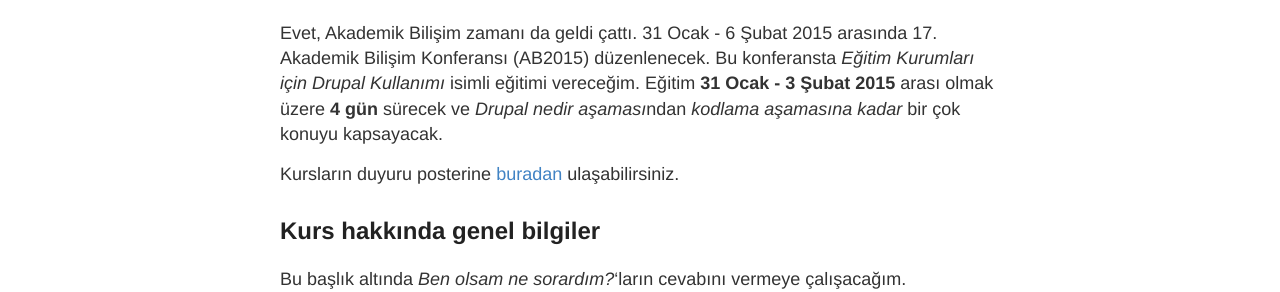
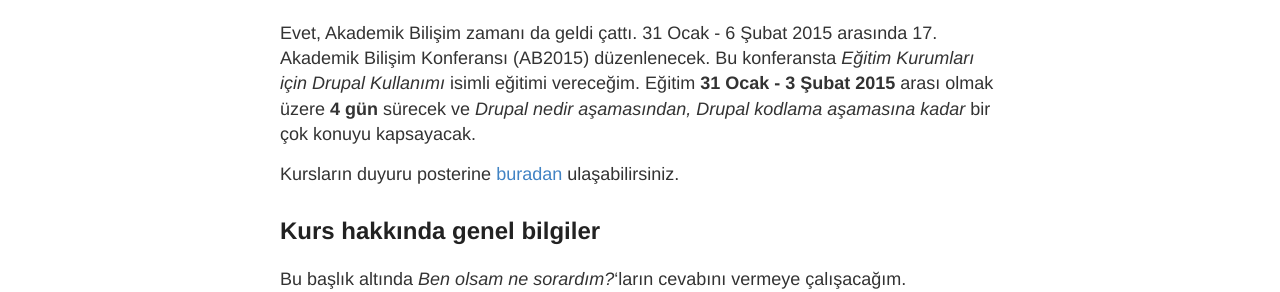
Before and after one commit to orbingol/orbingol.github.io, a Jekyll site: the page built from _posts/2014-12-26-akademik-bilisim-2105-drupal-egitimi.md, in a window 1280 px wide. Shown: the part 206-498 px from the top of the page. Built offline with Jekyll 4.4.1, drawn with Linux system fonts in a browser that asks for light colours; comment, search, counter and statistics services are not loaded.

Commit message:
Fixed typo.

```diff
--- a/_posts/2014-12-26-akademik-bilisim-2105-drupal-egitimi.md
+++ b/_posts/2014-12-26-akademik-bilisim-2105-drupal-egitimi.md
@@ -6,7 +6,7 @@
 - drupal
 - training
 ---
-Evet, Akademik Bilişim zamanı da geldi çattı. 31 Ocak - 6 Şubat 2015 arasında 17. Akademik Bilişim Konferansı (AB2015) düzenlenecek. Bu konferansta *Eğitim Kurumları için Drupal Kullanımı* isimli eğitimi vereceğim. Eğitim **31 Ocak - 3 Şubat 2015** arası olmak üzere **4 gün** sürecek ve *Drupal nedir aşaması*ndan *kodlama aşamasına kadar* bir çok konuyu kapsayacak.
+Evet, Akademik Bilişim zamanı da geldi çattı. 31 Ocak - 6 Şubat 2015 arasında 17. Akademik Bilişim Konferansı (AB2015) düzenlenecek. Bu konferansta *Eğitim Kurumları için Drupal Kullanımı* isimli eğitimi vereceğim. Eğitim **31 Ocak - 3 Şubat 2015** arası olmak üzere **4 gün** sürecek ve *Drupal nedir aşamasından, Drupal kodlama aşamasına kadar* bir çok konuyu kapsayacak.
 
 Kursların duyuru posterine [buradan](/files/ab2015-kurslar.pdf) ulaşabilirsiniz.
 
```
